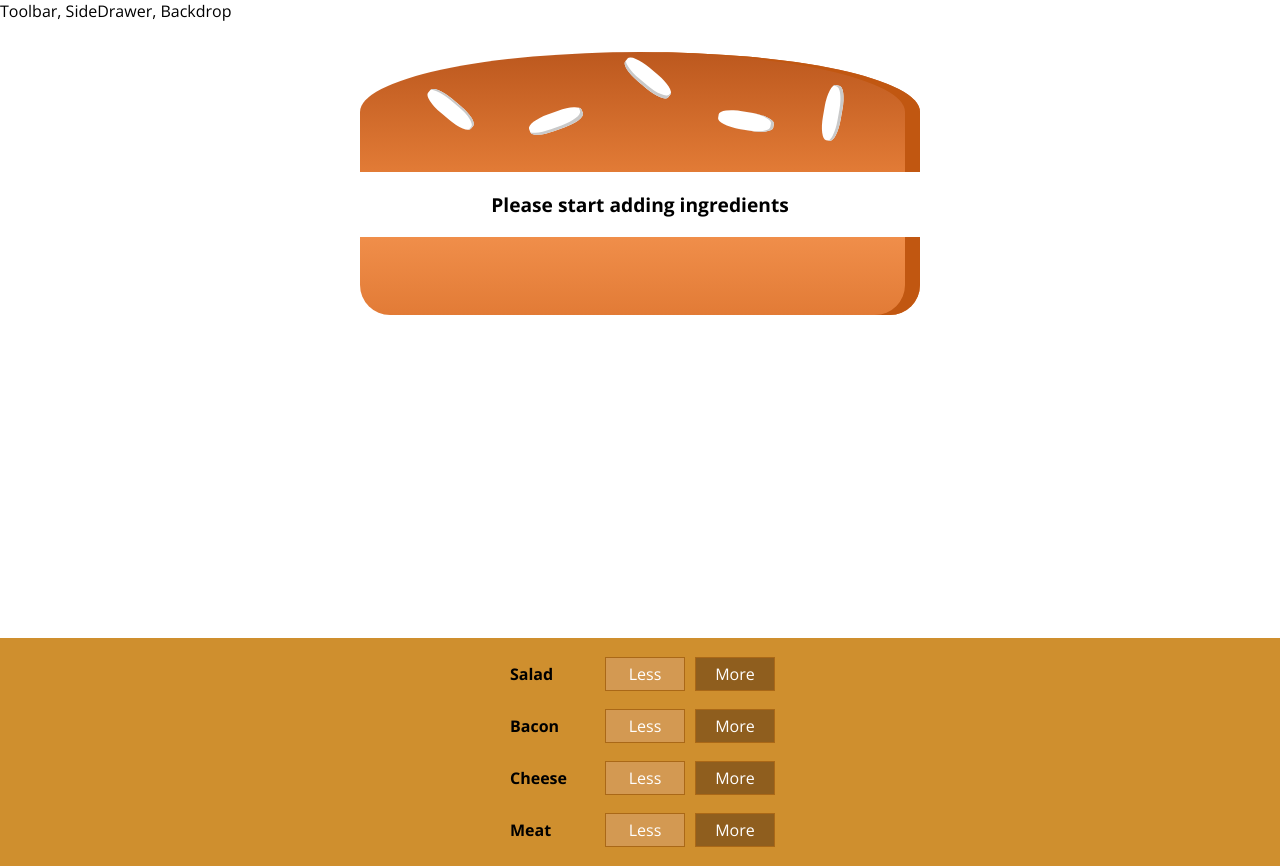
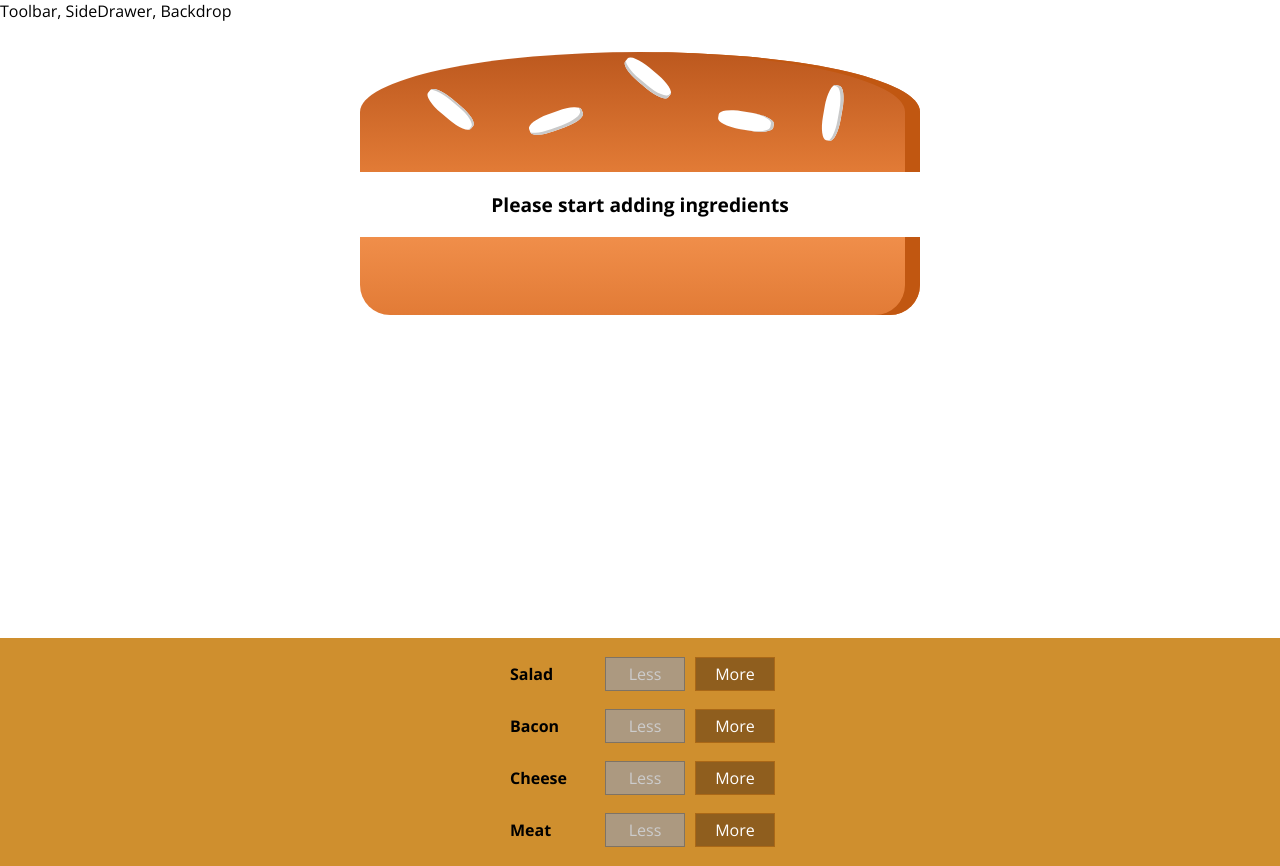
Before and after one commit to hcamposa1994/BurgerApp, a React (Create React App) app: page / in a window 1280 px wide. Built offline with nearby package versions, Linux system fonts and the light colour scheme.

Commit message:
added in functionality to not only able to remove burger ingredients via a button, but to disable the button should any ingredient quantity fall to zero or under

```diff
--- a/src/components/Burger/BuildControls/BuildControl/BuildControl.js
+++ b/src/components/Burger/BuildControls/BuildControl/BuildControl.js
@@ -6,7 +6,13 @@ const BuildControl = props => {
   return (
     <div className={classStyles.BuildControl}>
       <div className={classStyles.Label}>{props.label}</div>
-      <button className={classStyles.Less}>Less</button>
+      <button
+        className={classStyles.Less}
+        onClick={props.removed}
+        disabled={props.disabled}
+      >
+        Less
+      </button>
       <button className={classStyles.More} onClick={props.added}>
         More
       </button>
--- a/src/components/Burger/BuildControls/BuildControls.js
+++ b/src/components/Burger/BuildControls/BuildControls.js
@@ -19,6 +19,8 @@ const BuildControls = props => {
           label={ctrl.label}
           // type={ctrl.type}
           added={props.ingredientAdded.bind(this, ctrl.type)}
+          removed={props.ingredientRemoved.bind(this, ctrl.type)}
+          disabled={props.disabled[ctrl.type]}
         />
       ))}
     </div>
--- a/src/containers/BurgerBuilder/BurgerBuilder.js
+++ b/src/containers/BurgerBuilder/BurgerBuilder.js
@@ -39,13 +39,38 @@ class BurgerBuilder extends Component {
     this.setState({ totalPrice: newPrice, ingredients: updatedIngredients });
   };
 
-  removeIngredientHandler = type => {};
+  removeIngredientHandler = type => {
+    const oldCount = this.state.ingredients[type];
+    if (oldCount <= 0) {
+      return;
+    }
+    const updatedCount = oldCount - 1;
+    const updatedIngredients = {
+      ...this.state.ingredients
+    };
+    updatedIngredients[type] = updatedCount;
+    const priceDeduction = INGREDIENT_PRICES[type];
+    const oldPrice = this.state.totalPrice;
+    const newPrice = oldPrice - priceDeduction;
+    this.setState({ totalPrice: newPrice, ingredients: updatedIngredients });
+  };
 
   render() {
+    const disabledInfo = {
+      ...this.state.ingredients
+    };
+    for (let key in disabledInfo) {
+      disabledInfo[key] = disabledInfo[key] <= 0;
+    }
+    // {salad: true, meat: false}
     return (
       <Auxiliary>
         <Burger ingredients={this.state.ingredients} />
-        <BuildControls ingredientAdded={this.addIngredientHandler} />
+        <BuildControls
+          ingredientAdded={this.addIngredientHandler}
+          ingredientRemoved={this.removeIngredientHandler}
+          disabled={disabledInfo}
+        />
       </Auxiliary>
     );
   }
```
